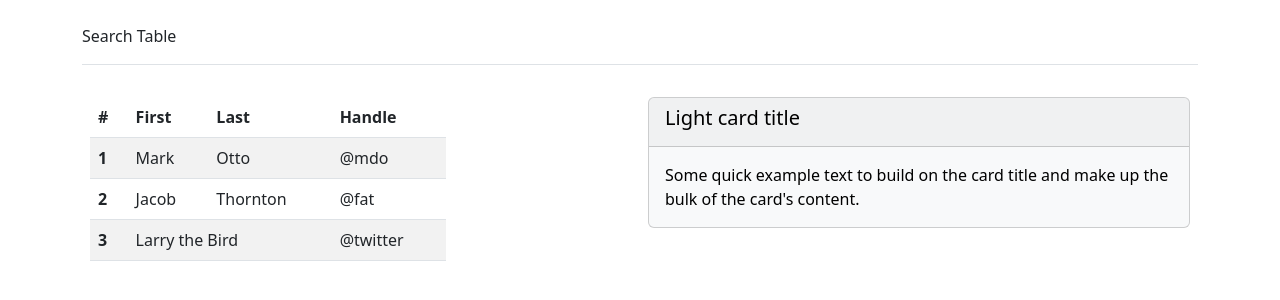
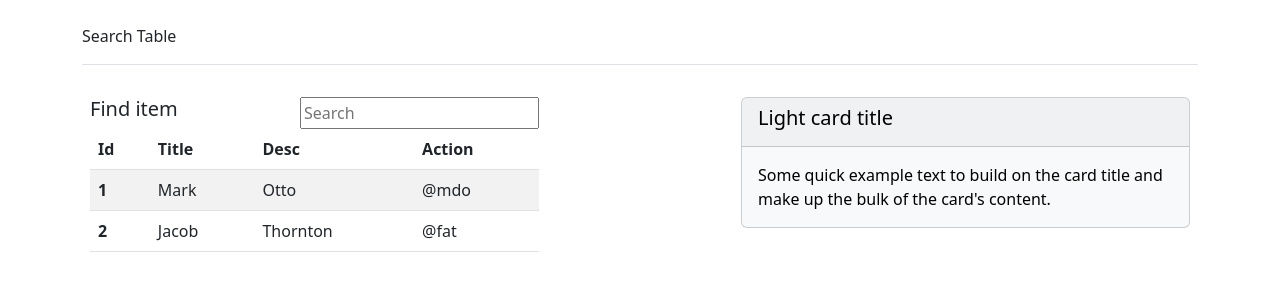
Before and after one commit to Niikpatil/search_table, a React (Create React App) app: page / in a window 1280 px wide. Shown: the top 300 px of the page. Built offline with nearby package versions, Linux system fonts and the light colour scheme.

Commit message:
templating done

```diff
--- a/src/components/DataList/UserList.js
+++ b/src/components/DataList/UserList.js
@@ -6,10 +6,10 @@ const UserList = () => {
       <table class="table table-striped table-hover">
         <thead>
           <tr>
-            <th scope="col">#</th>
-            <th scope="col">First</th>
-            <th scope="col">Last</th>
-            <th scope="col">Handle</th>
+            <th scope="col">Id</th>
+            <th scope="col">Title</th>
+            <th scope="col">Desc</th>
+            <th scope="col">Action</th>
           </tr>
         </thead>
         <tbody>
@@ -25,11 +25,6 @@ const UserList = () => {
             <td>Thornton</td>
             <td>@fat</td>
           </tr>
-          <tr>
-            <th scope="row">3</th>
-            <td colspan="2">Larry the Bird</td>
-            <td>@twitter</td>
-          </tr>
         </tbody>
       </table>
     </>
--- a/src/components/UserTable.js
+++ b/src/components/UserTable.js
@@ -7,10 +7,15 @@ const UserTable = () => {
     <div className="container py-4">
       <header className="pb-3 mb-4 border-bottom">Search Table</header>
       <div class="d-flex flex-row justify-content-between">
-        <div class="p-2 col-4">
+        <div class="p-2 col-5">
+          <div class="d-flex flex-row justify-content-between">
+            <h5>Find item</h5>
+
+            <input type="text" placeholder="Search" />
+          </div>
           <UserList />
         </div>
-        <div class="p-2 col-6">
+        <div class="p-2 col-5">
           <UserDetail />
         </div>
       </div>
```
